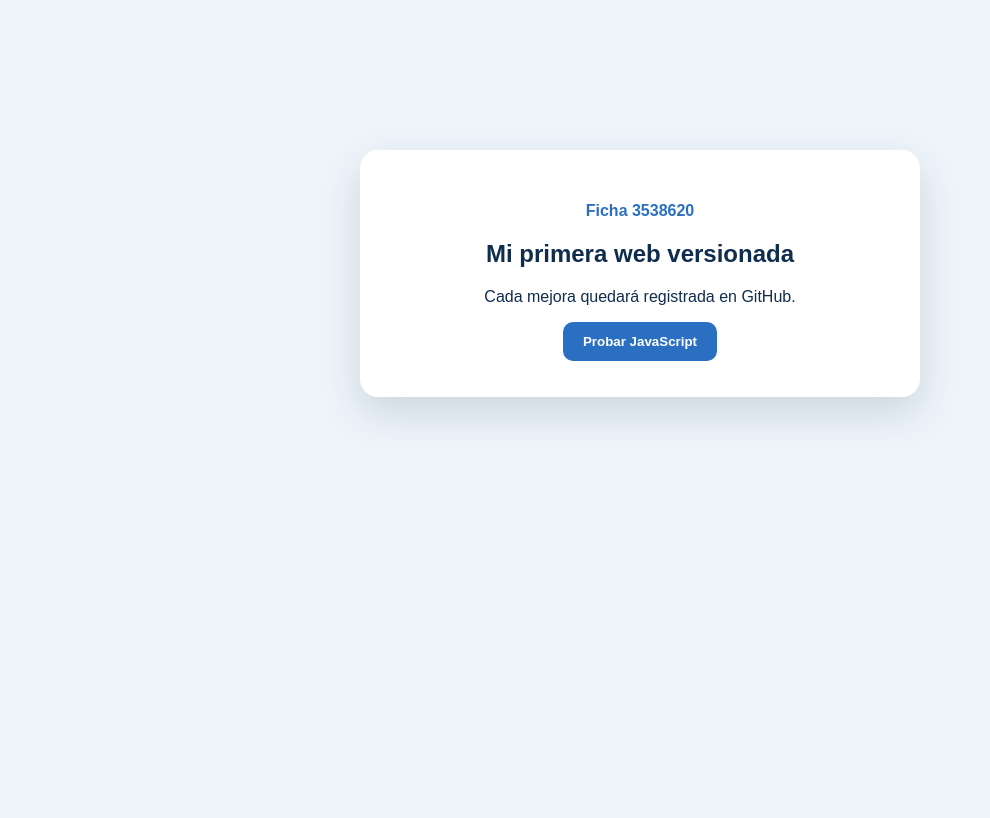
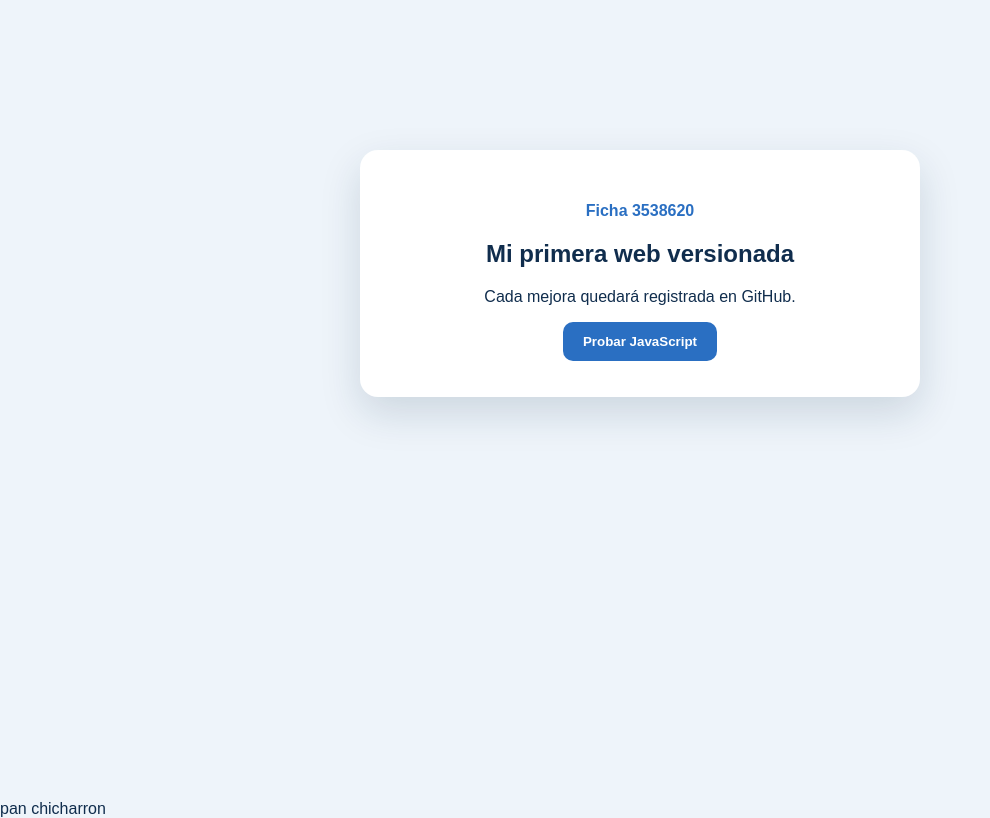
Before and after one commit to JulianR323/mi-primera-web-git, a plain HTML site: page index.html in a window 1280 px wide. Shown: the whole page, without its empty margins (0-990 px from the left). Drawn offline with Linux system fonts and the light colour scheme.

Commit message:
pan con chicharron

```diff
--- a/index.html
+++ b/index.html
@@ -19,3 +19,4 @@
     <script src="script.js"></script>
 </body>
 </html>
+pan chicharron
```
